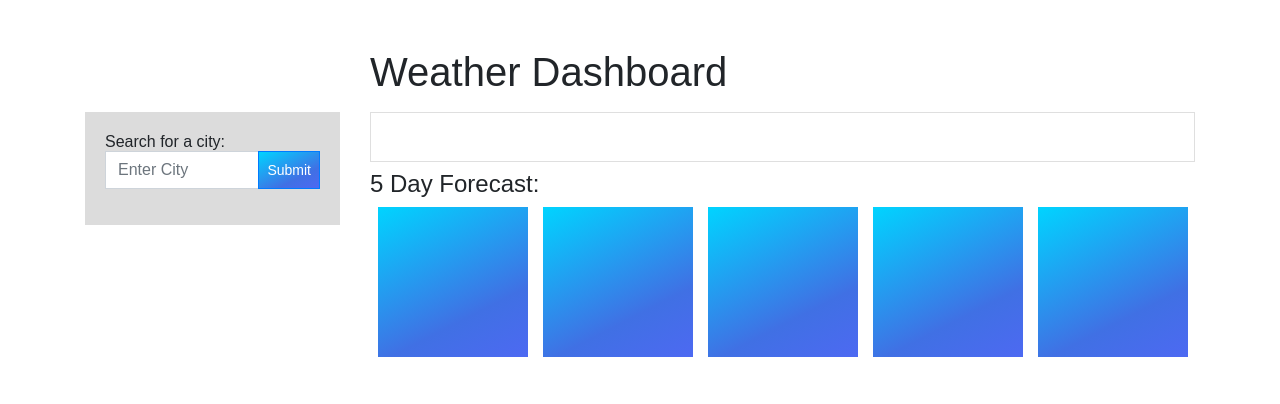
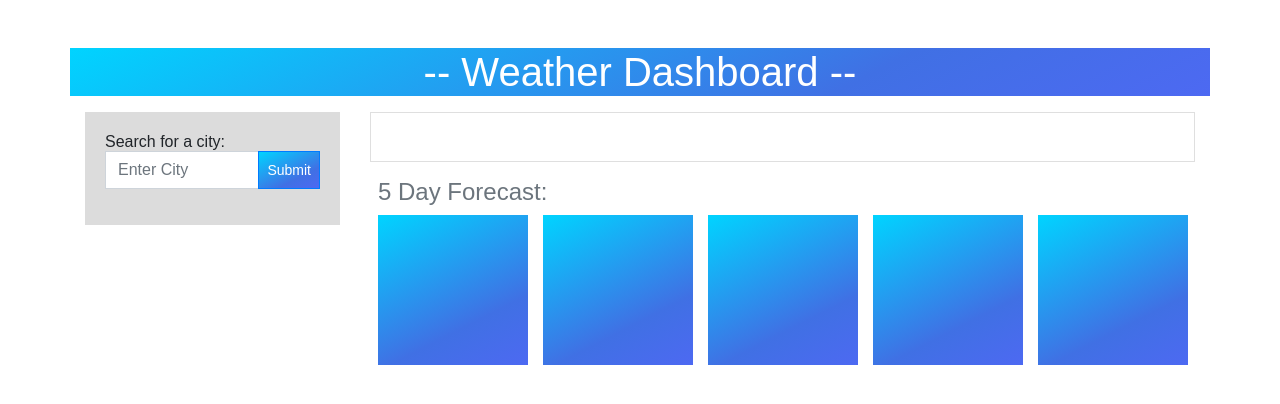
Before and after one commit to GNoisy/06-weather-dashboard, a plain HTML site: page index.html in a window 1280 px wide. Drawn offline with nearby package versions, Linux system fonts and the light colour scheme.

Commit message:
added styling to header

```diff
--- a/assets/style.css
+++ b/assets/style.css
@@ -70,3 +70,10 @@ table {
     background: linear-gradient(333deg, rgba(77,105,242,1) 0%, rgba(64,112,228,1) 31%, rgba(0,212,255,1) 100%);;
 
 }
+
+#header-bground {
+    background: rgb(77,105,242);
+    background: linear-gradient(333deg, rgba(77,105,242,1) 0%, rgba(64,112,228,1) 31%, rgba(0,212,255,1) 100%);;
+    width: 90%;
+    color: white;
+}
--- a/index.html
+++ b/index.html
@@ -24,10 +24,10 @@
     <!--Header-->
     <div class="container mt-5 mb-3">
         <div class="row">
-            <div class="col-3">
-            </div>
-            <div class="col-9">
-                <h1>Weather Dashboard</h1>
+            <!-- <div class="col-3">
+            </div> -->
+            <div id="header-bground" class="col-12 p-0">
+                <h1 class="text-center">--  Weather Dashboard  --</h1>
             </div>
         </div>
     </div>
@@ -60,7 +60,7 @@
             <!--Main data section-->
             <div class="col-sm-9">
 
-                <div class="card rounded-0 mb-2">
+                <div class="card rounded-0 mb-3">
                     <div class="card-body" id="main-data">
                         <h1 id="city-header"></h1>
                         <h1 id="city-title" class="city-input-main"></h1>
@@ -71,7 +71,7 @@
                 </div>
 
                 <div class="mb-2">
-                    <h4>5 Day Forecast:</h4>
+                    <h4 class="text-muted pl-2">5 Day Forecast:</h4>
                 </div>
 
                 <div class=" container five-day-forecast p-0">
```
